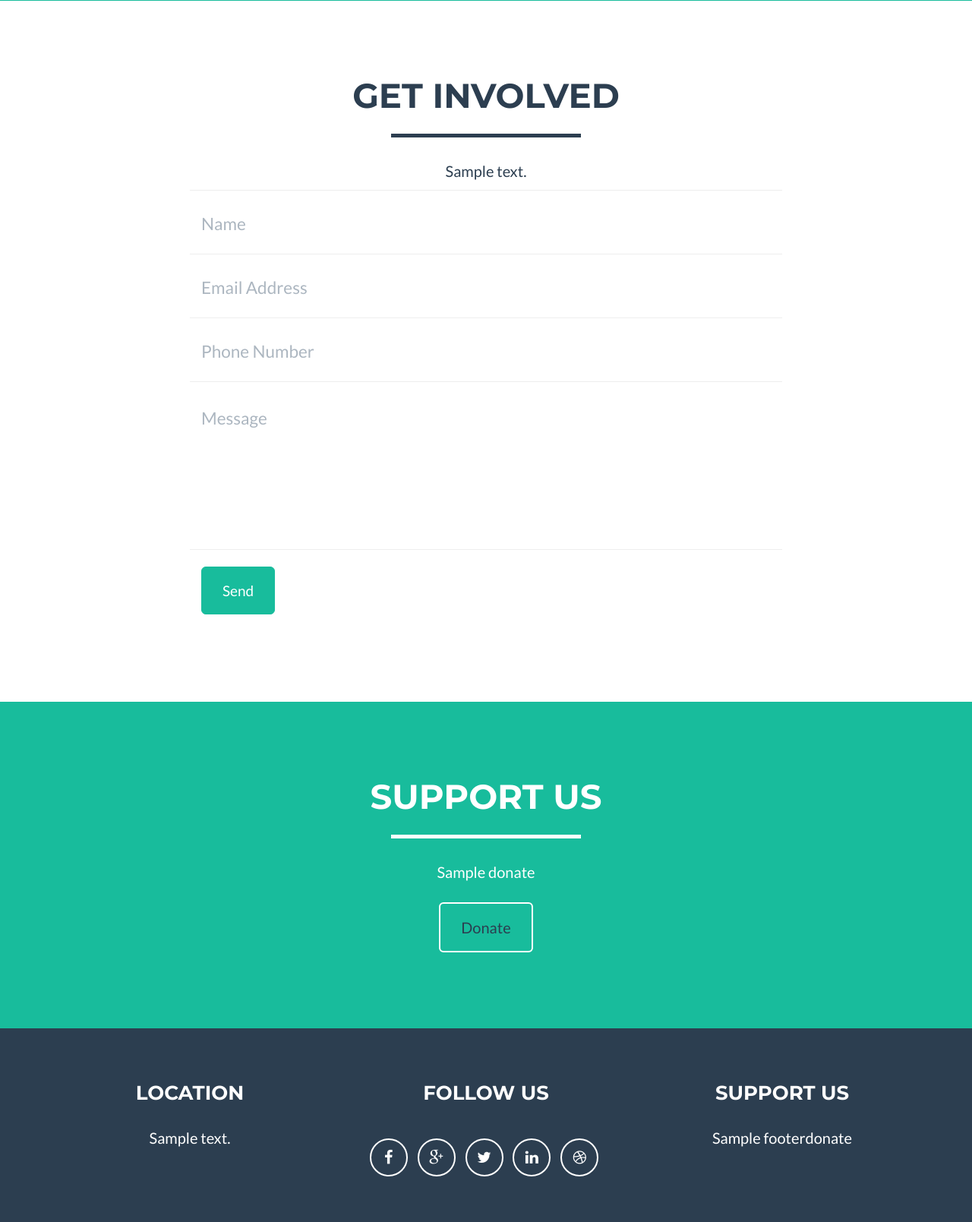
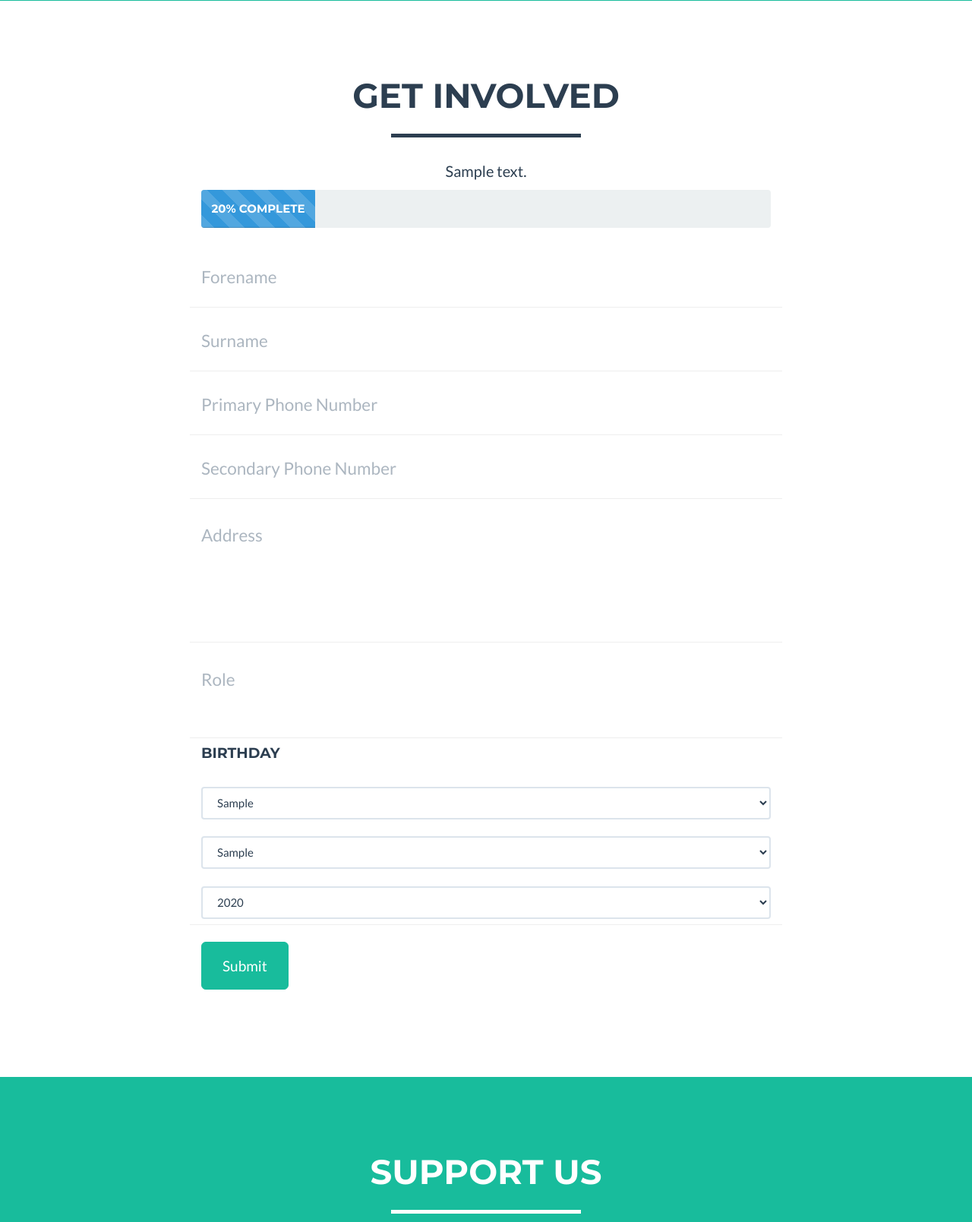
Before and after one commit to d4nielcosta/OXFAM-SHIPPING, a Django app: template templates/index.html in a window 1280 px wide. Shown: the part 1384-2993 px from the top of the page at 76% size. Run offline with Django 3.2, Linux system fonts and the light colour scheme; the template is opened without the code that fills it: most values are stand-ins (such as "Sample title", 1, 10 or a date in 2020); some libraries are stand-ins or nearby versions.

Commit message:
First stage of volunteer application form done

```diff
--- /dev/null
+++ b/static/css/customprogbar.css
@@ -0,0 +1,9 @@
+.progress
+{
+	height: 50px;
+}
+
+.barprog
+{
+	line-height: 200%;
+}
--- a/static/js/contact_me.js
+++ b/static/js/contact_me.js
@@ -8,53 +8,41 @@ $(function() {
         submitSuccess: function($form, event) {
             // Prevent spam click and default submit behaviour
             $("#btnSubmit").attr("disabled", true);
-            event.preventDefault();
+            // $.ajax({
+            //     url: "././mail/contact_me.php",
+            //     type: "POST",
+            //     data: {
+            //         name: name,
+            //         phone: phone,
+            //         email: email,
+            //         message: message
+            //     },
+            //     cache: false,
+            //     success: function() {
+            //         // Enable button & show success message
+            //         $("#btnSubmit").attr("disabled", false);
+            //         $('#success').html("<div class='alert alert-success'>");
+            //         $('#success > .alert-success').html("<button type='button' class='close' data-dismiss='alert' aria-hidden='true'>&times;")
+            //             .append("</button>");
+            //         $('#success > .alert-success')
+            //             .append("<strong>Your message has been sent. </strong>");
+            //         $('#success > .alert-success')
+            //             .append('</div>');
 
-            // get values from FORM
-            var name = $("input#name").val();
-            var email = $("input#email").val();
-            var phone = $("input#phone").val();
-            var message = $("textarea#message").val();
-            var firstName = name; // For Success/Failure Message
-            // Check for white space in name for Success/Fail message
-            if (firstName.indexOf(' ') >= 0) {
-                firstName = name.split(' ').slice(0, -1).join(' ');
-            }
-            $.ajax({
-                url: "././mail/contact_me.php",
-                type: "POST",
-                data: {
-                    name: name,
-                    phone: phone,
-                    email: email,
-                    message: message
-                },
-                cache: false,
-                success: function() {
-                    // Enable button & show success message
-                    $("#btnSubmit").attr("disabled", false);
-                    $('#success').html("<div class='alert alert-success'>");
-                    $('#success > .alert-success').html("<button type='button' class='close' data-dismiss='alert' aria-hidden='true'>&times;")
-                        .append("</button>");
-                    $('#success > .alert-success')
-                        .append("<strong>Your message has been sent. </strong>");
-                    $('#success > .alert-success')
-                        .append('</div>');
-
-                    //clear all fields
-                    $('#contactForm').trigger("reset");
-                },
-                error: function() {
-                    // Fail message
-                    $('#success').html("<div class='alert alert-danger'>");
-                    $('#success > .alert-danger').html("<button type='button' class='close' data-dismiss='alert' aria-hidden='true'>&times;")
-                        .append("</button>");
-                    $('#success > .alert-danger').append("<strong>Sorry " + firstName + ", it seems that my mail server is not responding. Please try again later!");
-                    $('#success > .alert-danger').append('</div>');
-                    //clear all fields
-                    $('#contactForm').trigger("reset");
-                },
-            })
+            //         //clear all fields
+            //         $('#contactForm').trigger("reset");
+            //     },
+            //     error: function() {
+            //         // Fail message
+            //         $('#success').html("<div class='alert alert-danger'>");
+            //         $('#success > .alert-danger').html("<button type='button' class='close' data-dismiss='alert' aria-hidden='true'>&times;")
+            //             .append("</button>");
+            //         $('#success > .alert-danger').append("<strong>Sorry " + firstName + ", it seems that my mail server is not responding. Please try again later!");
+            //         $('#success > .alert-danger').append('</div>');
+            //         //clear all fields
+            //         $('#contactForm').trigger("reset");
+            //     },
+            // })
         },
         filter: function() {
             return $(this).is(":visible");
--- a/templates/index.html
+++ b/templates/index.html
@@ -22,6 +22,7 @@
     <link href="http://fonts.googleapis.com/css?family=Montserrat:400,700" rel="stylesheet" type="text/css">
     <link href="http://fonts.googleapis.com/css?family=Lato:400,700,400italic,700italic" rel="stylesheet" type="text/css">
 
+    <link href="/static/css/customprogbar.css" rel="stylesheet">
     <!-- HTML5 Shim and Respond.js IE8 support of HTML5 elements and media queries -->
     <!-- WARNING: Respond.js doesn't work if you view the page via file:// -->
     <!--[if lt IE 9]>
@@ -156,42 +157,129 @@
             {# TODO FORM #}
             <div class="row">
                 <div class="col-lg-8 col-lg-offset-2">
+                    <div class="progress">
+                        <div class="progress-bar progress-bar-info progress-bar-striped active" role="progressbar" style="width:20%">
+                            <h5 class="barprog">20% Complete</h5>
+                        </div>
+                    </div>
                     <!-- To configure the contact form email address, go to mail/contact_me.php and update the email address in the PHP file on line 19. -->
                     <!-- The form should work on most web servers, but if the form is not working you may need to configure your web server differently. -->
-                    <form name="sentMessage" id="contactForm" novalidate>
+                    <form role="form" method="post" action="." name="sentMessage" id="volapp" novalidate>
+                        {% csrf_token %}
+                        <!-- Forename field -->
                         <div class="row control-group">
                             <div class="form-group col-xs-12 floating-label-form-group controls">
-                                <label>Name</label>
-                                <input type="text" class="form-control" placeholder="Name" id="name" required data-validation-required-message="Please enter your name.">
+                                <label>Forename</label>
+                                <input type="text" class="form-control" placeholder="Forename" id="forename" name="forename" maxlength="128" required data-validation-required-message="Please enter your forename.">
+                                <p class="help-block text-danger">
+                                </p>
+                            </div>
+                        </div>
+
+                        <!-- Surname field -->
+                        <div class="row control-group">
+                            <div class="form-group col-xs-12 floating-label-form-group controls">
+                                <label>Surname</label>
+                                <input type="text" class="form-control" placeholder="Surname" id="surname" name="surname" maxlength="128" required data-validation-required-message="Please enter your surname.">
+                                <p class="help-block text-danger">
+                                </p>
+                            </div>
+                        </div>
+
+                        <!-- Primary Phone field -->
+                        <div class="row control-group">
+                            <div class="form-group col-xs-12 floating-label-form-group controls">
+                                <label>Primary Phone Number</label>
+                                <input type="tel" class="form-control" placeholder="Primary Phone Number" id="pphone" name="pphone" maxlength="15" required data-validation-required-message="Please enter your primary phone number.">
                                 <p class="help-block text-danger"></p>
                             </div>
                         </div>
+
+                        <!-- Secondary Phone field -->
                         <div class="row control-group">
                             <div class="form-group col-xs-12 floating-label-form-group controls">
-                                <label>Email Address</label>
-                                <input type="email" class="form-control" placeholder="Email Address" id="email" required data-validation-required-message="Please enter your email address.">
+                                <label>Secondary Phone Number</label>
+                                <input type="tel" class="form-control" placeholder="Secondary Phone Number" id="sphone" name="sphone" maxlength="15" required data-validation-required-message="Please enter your secondary phone number.">
                                 <p class="help-block text-danger"></p>
                             </div>
                         </div>
+
+                        <!-- Address Field -->
                         <div class="row control-group">
                             <div class="form-group col-xs-12 floating-label-form-group controls">
-                                <label>Phone Number</label>
-                                <input type="tel" class="form-control" placeholder="Phone Number" id="phone" required data-validation-required-message="Please enter your phone number.">
+                                <label>Address</label>
+                                <textarea rows="4" class="form-control" placeholder="Address" id="address" name="address" required data-validation-required-message="Please enter your full address."></textarea>
                                 <p class="help-block text-danger"></p>
                             </div>
                         </div>
+
+                        <!-- Role Field -->
                         <div class="row control-group">
                             <div class="form-group col-xs-12 floating-label-form-group controls">
-                                <label>Message</label>
-                                <textarea rows="5" class="form-control" placeholder="Message" id="message" required data-validation-required-message="Please enter a message."></textarea>
+                                <label>Role</label>
+                                <textarea rows="2" class="form-control" placeholder="Role" id="role" name="role" required data-validation-required-message="Please enter a description of your role."></textarea>
                                 <p class="help-block text-danger"></p>
                             </div>
                         </div>
+
+
+                        <!-- Birthday -->
+                        <div class="row control-group">
+                            <div class="form-group col-xs-12 floating-label-form-group controls">
+                                <h4>Birthday</h4>
+                                <label for="selbday">Day</label>
+                                <select class="form-control" id="selbday" name="selbday">
+                                    {% for x in v_days %}
+                                    <option>{{ x }}</option>
+                                    {% endfor %}
+                                </select>
+
+
+                                <label for="selbmonth">Month</label>
+                                <select class="form-control" id="selbmonth" name="selbmonth">
+                                    {% for x in v_months %}
+                                    <option>{{ x }}</option>
+                                    {% endfor %}
+                                </select>
+
+
+                                <label for="selbyear">Year</label>
+                                <select class="form-control" id="selbyear" name="selbyear">
+                                    {% for x in v_years %}
+                                    <option>{{ x }}</option>
+                                    {% endfor %}
+                                </select>
+                            </div>
+                        </div>
+
+                        <!-- Risk assessment, health & safety
+                        parental permission permission to work checkboxes -->
+                        <!--
+                        <div class="row control-group">
+                            <div class="form-group col-xs-12">
+
+                            <br>
+                            <label>
+                            <input type="checkbox" name="parentalPerm" id="parentalPerm">
+                            Parental Permission
+                            </label>
+
+                            <br>
+                            <label>
+                            <input type="checkbox" name="workPermission" id="workPermission">
+                            Permission to Work
+                            </label>
+
+                            </div>
+                        </div>
+                        -->
+
+                        <!-- Send Button -->
                         <br>
                         <div id="success"></div>
-                        <div class="row">
+                            <div class="row">
                             <div class="form-group col-xs-12">
-                                <button type="submit" class="btn btn-success btn-lg">Send</button>
+                                <button type="submit" class="btn btn-success btn-lg">Submit</button>
                             </div>
                         </div>
                     </form>
```
Also changed, not shown: general/views.py (+62 -10 lines).
